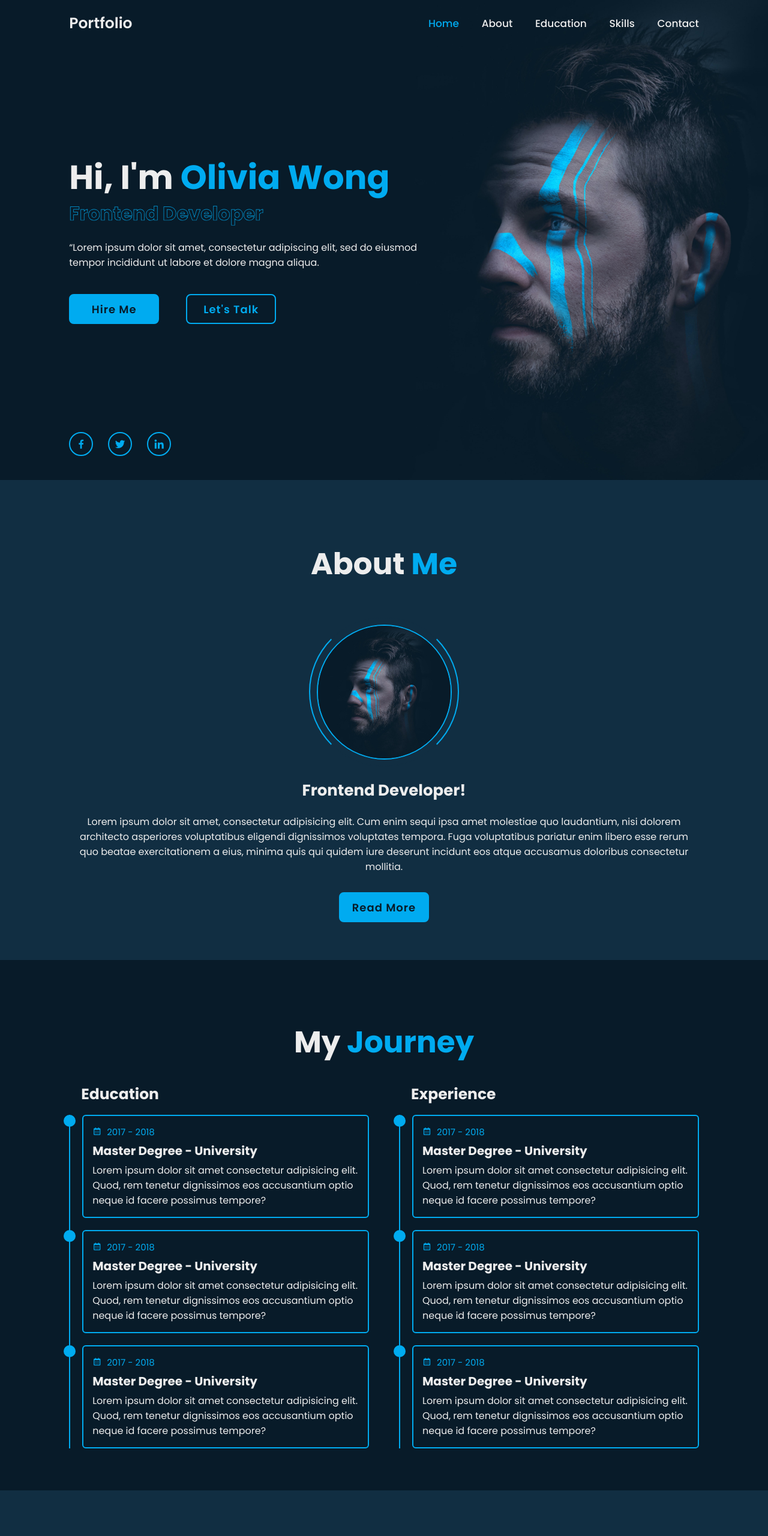
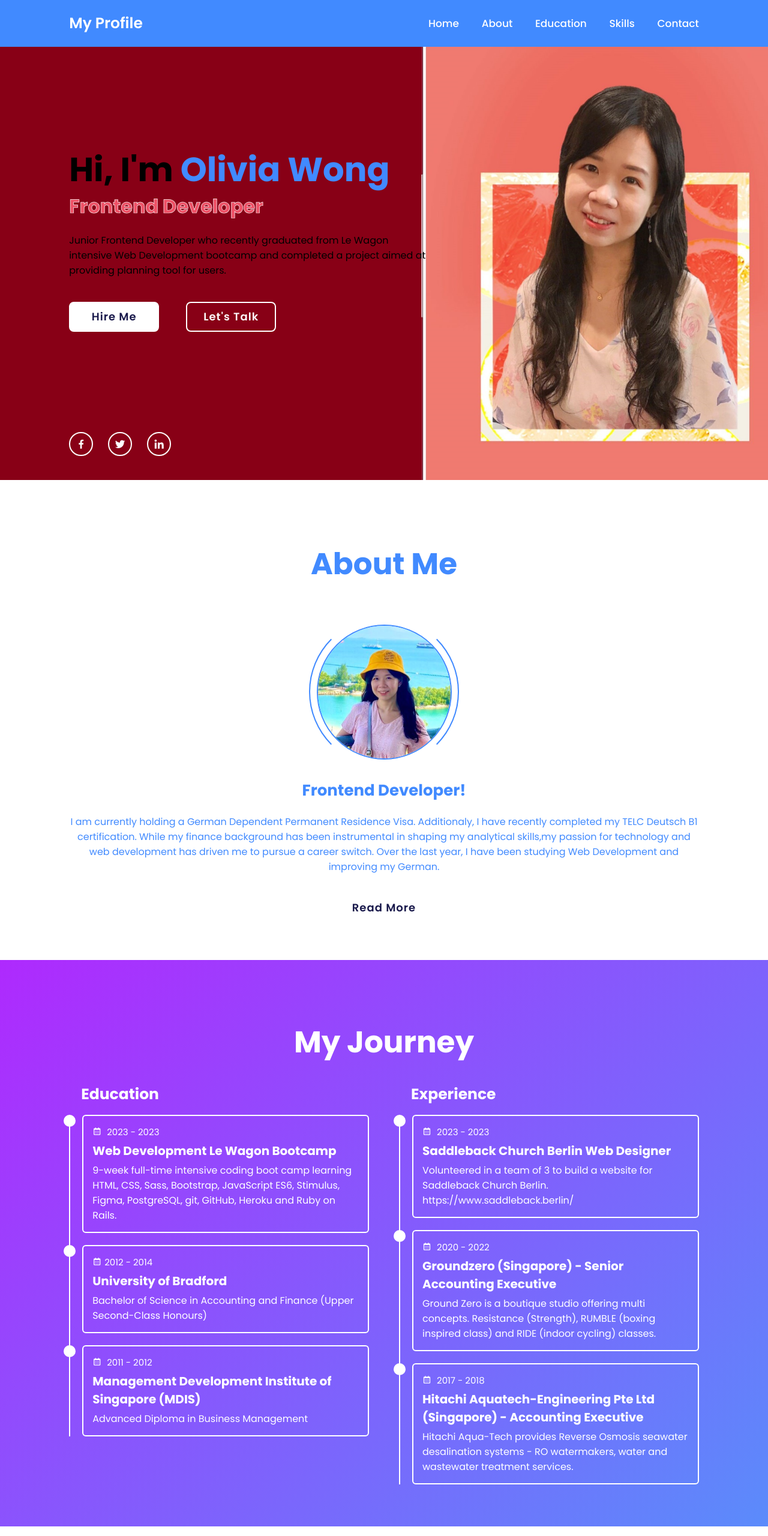
Before and after one commit to wongki777/my-profile, a plain HTML site: page index.html in a window 1280 px wide. Shown: the top 2560 px of the page at 60% size. Drawn offline with nearby package versions, Linux system fonts and the light colour scheme.

Commit message:
finalising

```diff
--- a/css/style.css
+++ b/css/style.css
@@ -12,20 +12,21 @@
 }
 
 :root {
-    --bg-color: #081b29;
-    --second-bg-color: #112e42;
-    --text-color: #ededed;
-    --main-color: #00abf0;
+    --bg-color: #19194B;
+    --second-bg-color: #EF76C1;
+    --text-color: white;
+    --main-color: white;
+    --text-color-two: #418AFF;
 }
 
 html{
-        font-size: 62.5%;
-        overflow-x: hidden;
+    font-size: 62.5%;
+    overflow-x: hidden;
 }
 
 body {
     color: var(--text-color);
-    background: var(--bg-color);
+    background-image: linear-gradient(315deg, #1fd1f9 0%, #b621fe 74%);
 }
 
 .header{
@@ -34,11 +35,16 @@ body {
     left: 0;
     width: 100%;
     padding: 2rem 9%;
-    background: transparent;
+    background: var(--text-color-two);
     display: flex;
     justify-content: space-between;
     align-items: center;
     z-index: 100;
+    transition: .3s;
+}
+
+.header.sticky {
+    background: var(--bg-color);
 }
 
 .logo{
@@ -76,9 +82,10 @@ section {
     display: flex;
     align-items: center;
     padding: 0 9%;
-    background: url('../images/home.jpg') no-repeat;
+    background: url('../images/setE.jpg') no-repeat;
     background-size: cover;
     background-position: center;
+    color: black;
 }
 
 .home-content{
@@ -91,6 +98,10 @@ section {
     line-height: 1.3;
 }
 
+.home-content h1 span {
+    color: var(--text-color-two);
+}
+
 .home-content .text-animate {
     position: relative;
     width: 32.8rem;
@@ -101,6 +112,7 @@ section {
     font-weight: 700;
     color: transparent;
     -webkit-text-stroke: .7px var(--main-color);
+    color: #ee5166;
 }
 
 .home-content p {
@@ -235,7 +247,7 @@ section {
     align-items: center;
     flex-direction: column;
     gap: 2rem;
-    background: var(--second-bg-color);
+    background: white;
     padding-bottom: 6rem;
 }
 
@@ -246,7 +258,7 @@ section {
 }
 
 span {
-    color: var(--main-color);
+    color: var(--text-color-two);
 }
 
 .about-img {
@@ -262,7 +274,7 @@ span {
 .about-img img {
     width: 90%;
     border-radius: 50%;
-    border: .2rem solid var(--main-color);
+    border: .2rem solid var(--text-color-two);
 }
 
 .about-img .circle-spin {
@@ -273,14 +285,19 @@ span {
     width: 100%;
     height: 100%;
     border-radius: 50%;
-    border-top: .2rem solid var(--second-bg-color);
-    border-bottom: .2rem solid var(--second-bg-color);
-    border-left: .2rem solid var(--main-color);
-    border-right: .2rem solid var(--main-color);
+    border-top: .2rem solid white;
+    border-bottom: .2rem solid white;
+    border-left: .2rem solid var(--text-color-two);
+    border-right: .2rem solid var(--text-color-two);
 }
 
 .about-content {
     text-align: center;
+    color: var(--text-color-two);
+}
+
+.about-content h2 {
+    color: var(--text-color-two);
 }
 
 .about-content h3 {
@@ -392,7 +409,8 @@ span {
 .skills {
     min-height: auto;
     padding-bottom: 7rem;
-    background: var(--second-bg-color);
+    background: white;
+    color: white;
 }
 
 .skills .skills-row {
@@ -408,6 +426,7 @@ span {
 .skills-column .title {
     font-size: 2.5rem;
     margin: 0 0 1.5rem;
+    color: var(--text-color-two);
 }
 
 .skills-box .skills-content {
@@ -417,8 +436,10 @@ span {
     padding: .5rem 1.5rem;
     z-index: 1;
     overflow: hidden;
+    background-color: #ee5166;
+    background-image: linear-gradient(315deg, #ee5166 0%, #EF76C1 74%);
 }
-
+ /*buat effect pas di click nya */
 .skills-box .skills-content::before {
     content: '';
     position: absolute;
@@ -427,7 +448,8 @@ span {
     left: 0;
     width: 0;
     height: 100%;
-    background: var(--bg-color);
+    background-color: #f5df2e;
+    background-image: linear-gradient(315deg, #f5df2e 0%, #f07654 74%);
     z-index: -1;
     transition: .5s;
 }
@@ -470,23 +492,23 @@ span {
 }
 
 .skills-column:nth-child(1) .skills-content .progress:nth-child(2) .bar span {
-    width: 90%;
+    width: 70%;
 }
 
 .skills-column:nth-child(1) .skills-content .progress:nth-child(3) .bar span {
-    width: 90%;
+    width: 60%;
 }
 
 .skills-column:nth-child(1) .skills-content .progress:nth-child(4) .bar span {
-    width: 90%;
+    width: 60%;
 }
 
 .skills-column:nth-child(2) .skills-content .progress:nth-child(1) .bar span {
-    width: 90%;
+    width: 80%;
 }
 
 .skills-column:nth-child(2) .skills-content .progress:nth-child(2) .bar span {
-    width: 90%;
+    width: 80%;
 }
 
 .skills-column:nth-child(2) .skills-content .progress:nth-child(3) .bar span {
@@ -494,7 +516,7 @@ span {
 }
 
 .skills-column:nth-child(2) .skills-content .progress:nth-child(4) .bar span {
-    width: 90%;
+    width: 80%;
 }
 
 .contact {
@@ -544,7 +566,8 @@ span {
     left: 0;
     width: 0;
     height: 100%;
-    background: var(--second-bg-color);
+    background: linear-gradient(315deg, #1fd1f9 0%, #b621fe 74%);
+
     border-radius: .6rem;
     z-index: -1;
     transition: .5s;
@@ -577,7 +600,8 @@ span {
     align-items: center;
     flex-wrap: wrap;
     padding: 2rem 9%;
-    background: var(--second-bg-color);
+    background-color: #16005E;
+    color: white;
 }
 
 .footer-text p {
@@ -615,7 +639,7 @@ span {
 
 .footer-iconTop a i {
     font-size: 2.4rem;
-    color: var(--bg-color);
+    color: red;
     transition: .5s;
 }
 
--- a/index.html
+++ b/index.html
@@ -17,7 +17,7 @@
 
     <!-- header design -->
     <header class="header">
-        <a href="#" class="logo">Portfolio</a>
+        <a href="#" class="logo">My Profile</a>
 
         <div class="bx bx-menu" id="menu-icon"></div>
 
@@ -36,7 +36,7 @@
             <div class="text-animate">
                 <h3>Frontend Developer</h3>
             </div>
-            <p> “Lorem ipsum dolor sit amet, consectetur adipiscing elit, sed do eiusmod tempor incididunt ut labore et dolore magna aliqua.
+            <p> Junior Frontend Developer who recently graduated from Le Wagon intensive Web Development bootcamp and completed a project aimed at providing planning tool for users.
             </p>
 
             <div class="btn-box">
@@ -57,16 +57,22 @@
     <!-- about section design -->
 
     <section class="about" id="about">
-        <h2 class="heading">About <span>Me</span></h2>
+        <h2 class="heading"><span>About Me</span></h2>
 
         <div class="about-img">
-            <img src="images/about.jpg" alt="">
+            <img src="images/setD.jpeg" alt="">
             <span class="circle-spin"></span>
         </div>
 
         <div class="about-content">
             <h3>Frontend Developer!</h3>
-            <p>Lorem ipsum dolor sit amet, consectetur adipisicing elit. Cum enim sequi ipsa amet molestiae quo laudantium, nisi dolorem architecto asperiores voluptatibus eligendi dignissimos voluptates tempora. Fuga voluptatibus pariatur enim libero esse rerum quo beatae exercitationem a eius, minima quis qui quidem iure deserunt incidunt eos atque accusamus doloribus consectetur mollitia.</p>
+            <p>I am currently holding a German Dependent Permanent Residence Visa.
+
+                Additionaly, I have recently completed my TELC Deutsch B1 certification.
+
+                While my finance background has been instrumental in shaping my analytical skills,my passion for technology and web development has driven me to pursue a career switch.
+
+                Over the last year, I have been studying Web Development and improving my German. </p>
             <div class="btn-box btns">
                 <a href="#" class="btn">Read More</a>
             </div>
@@ -76,7 +82,7 @@
     <!-- education section design -->
 
     <section class="education" id="education">
-        <h2 class="heading">My <span>Journey</span></h2>
+        <h2 class="heading">My Journey</h2>
 
         <div class="education-row">
             <div class="education-column">
@@ -85,25 +91,25 @@
                     <div class="education-box">
                         <div class="education-content">
                             <div class="content">
-                                <div class="year"><i class='bx bx-calendar'></i> 2017 - 2018</div>
-                                <h3>Master Degree - University</h3>
-                                <p>Lorem ipsum dolor sit amet consectetur adipisicing elit. Quod, rem tenetur dignissimos eos accusantium optio neque id facere possimus tempore?</p>
+                                <div class="year"><i class='bx bx-calendar'></i> 2023 - 2023</div>
+                                <h3>Web Development Le Wagon Bootcamp</h3>
+                                <p>9-week full-time intensive coding boot camp learning HTML, CSS, Sass, Bootstrap, JavaScript ES6, Stimulus, Figma, PostgreSQL, git, GitHub, Heroku and Ruby on Rails.</p>
                             </div>
                         </div>
 
                         <div class="education-content">
                             <div class="content">
-                                <div class="year"><i class='bx bx-calendar'></i> 2017 - 2018</div>
-                                <h3>Master Degree - University</h3>
-                                <p>Lorem ipsum dolor sit amet consectetur adipisicing elit. Quod, rem tenetur dignissimos eos accusantium optio neque id facere possimus tempore?</p>
+                                <div class="year"><i class='bx bx-calendar'></i>2012 - 2014</div>
+                                <h3>University of Bradford</h3>
+                                <p>Bachelor of Science in Accounting and Finance (Upper Second-Class Honours)</p>
                             </div>
                         </div>
 
                         <div class="education-content">
                             <div class="content">
-                                <div class="year"><i class='bx bx-calendar'></i> 2017 - 2018</div>
-                                <h3>Master Degree - University</h3>
-                                <p>Lorem ipsum dolor sit amet consectetur adipisicing elit. Quod, rem tenetur dignissimos eos accusantium optio neque id facere possimus tempore?</p>
+                                <div class="year"><i class='bx bx-calendar'></i> 2011 - 2012</div>
+                                <h3>Management Development Institute of Singapore (MDIS)</h3>
+                                <p>Advanced Diploma in Business Management</p>
                             </div>
                         </div>
 
@@ -117,25 +123,25 @@
                     <div class="education-box">
                         <div class="education-content">
                             <div class="content">
-                                <div class="year"><i class='bx bx-calendar'></i> 2017 - 2018</div>
-                                <h3>Master Degree - University</h3>
-                                <p>Lorem ipsum dolor sit amet consectetur adipisicing elit. Quod, rem tenetur dignissimos eos accusantium optio neque id facere possimus tempore?</p>
+                                <div class="year"><i class='bx bx-calendar'></i> 2023 - 2023</div>
+                                <h3>Saddleback Church Berlin Web Designer   </h3>
+                                <p>Volunteered in a team of 3 to build a website for Saddleback Church Berlin. https://www.saddleback.berlin/</p>
+                            </div>
+                        </div>
+
+                        <div class="education-content">
+                            <div class="content">
+                                <div class="year"><i class='bx bx-calendar'></i> 2020 - 2022</div>
+                                <h3>Groundzero (Singapore) - Senior Accounting Executive</h3>
+                                <p>Ground Zero is a boutique studio offering multi concepts. Resistance (Strength), RUMBLE (boxing inspired class) and RIDE (indoor cycling) classes.</p>
                             </div>
                         </div>
 
                         <div class="education-content">
                             <div class="content">
                                 <div class="year"><i class='bx bx-calendar'></i> 2017 - 2018</div>
-                                <h3>Master Degree - University</h3>
-                                <p>Lorem ipsum dolor sit amet consectetur adipisicing elit. Quod, rem tenetur dignissimos eos accusantium optio neque id facere possimus tempore?</p>
-                            </div>
-                        </div>
-
-                        <div class="education-content">
-                            <div class="content">
-                                <div class="year"><i class='bx bx-calendar'></i> 2017 - 2018</div>
-                                <h3>Master Degree - University</h3>
-                                <p>Lorem ipsum dolor sit amet consectetur adipisicing elit. Quod, rem tenetur dignissimos eos accusantium optio neque id facere possimus tempore?</p>
+                                <h3>Hitachi Aquatech-Engineering Pte Ltd (Singapore) - Accounting Executive</h3>
+                                <p>Hitachi Aqua-Tech provides Reverse Osmosis seawater desalination systems - RO watermakers, water and wastewater treatment services.</p>
                             </div>
                         </div>
 
@@ -150,7 +156,7 @@
     <!-- skills section design -->
 
     <section class="skills" id="skills">
-        <h2 class="heading"><span>Skills</span></h2>
+        <h2 class="heading"><span>My Skills</span></h2>
 
         <div class="skills-row">
             <div class="skills-column">
@@ -165,17 +171,17 @@
                         </div>
 
                         <div class="progress">
-                            <h3>CSS <span>90%</span></h3>
+                            <h3>CSS <span>70%</span></h3>
                             <div class="bar"><span></span></div>
                         </div>
 
                         <div class="progress">
-                            <h3>Javascript <span>90%</span></h3>
+                            <h3>Javascript <span>60%</span></h3>
                             <div class="bar"><span></span></div>
                         </div>
 
                         <div class="progress">
-                            <h3>Ruby on Rails <span>90%</span></h3>
+                            <h3>Ruby on Rails <span>60%</span></h3>
                             <div class="bar"><span></span></div>
                         </div>
 
@@ -191,22 +197,22 @@
                     <div class="skills-content">
                         <div class="progress">
 
-                            <h3>Web Design<span>90%</span></h3>
+                            <h3>Design & creative skills<span>80%</span></h3>
                             <div class="bar"><span></span></div>
                         </div>
 
                         <div class="progress">
-                            <h3>Web Design<span>90%</span></h3>
+                            <h3>Finance & accounting skills<span>80%</span></h3>
                             <div class="bar"><span></span></div>
                         </div>
 
                         <div class="progress">
-                            <h3>Web Design<span>90%</span></h3>
+                            <h3>Management skills<span>90%</span></h3>
                             <div class="bar"><span></span></div>
                         </div>
 
                         <div class="progress">
-                            <h3>Web Design<span>90%</span></h3>
+                            <h3>Problem solving skills<span>80%</span></h3>
                             <div class="bar"><span></span></div>
                         </div>
 
@@ -221,7 +227,7 @@
 
     <!-- contact section design -->
     <section class="contact" id="contact">
-        <h2 class="heading">Contact <span>Me!</span></h2>
+        <h2 class="heading">Contact Me!</h2>
 
         <form action="#">
             <div class="input-box">
```
Also changed, not shown: css/script.js (added, +27 -0 lines), images/setB.jpeg (added), images/setC.jpeg (added), images/setD.jpeg (added), images/setE.jpg (added), 4 other files.
